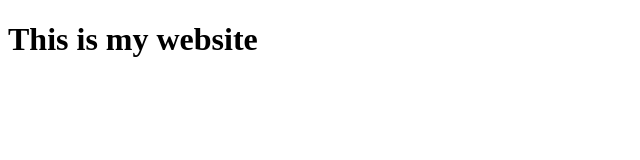
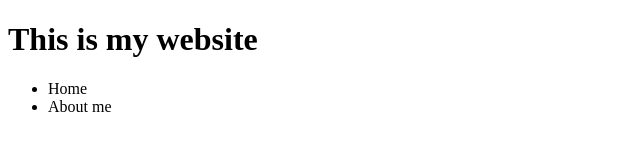
Before and after one commit to lei-rivera/wavykurly-kulei, a plain HTML site: page index.html in a window 1280 px wide. Shown: the whole page, without its empty margins (0-640 px from the left). Drawn offline with Linux system fonts and the light colour scheme.

Commit message:
added header and nav

```diff
--- a/index.html
+++ b/index.html
@@ -7,5 +7,13 @@
 </head>
 <body>
     <h1>This is my website</h1>
+    <header>
+        <nav>
+            <ul>
+                <li>Home</li>
+                <li>About me</li>
+            </ul>
+        </nav>
+    </header>
 </body>
 </html>
```
